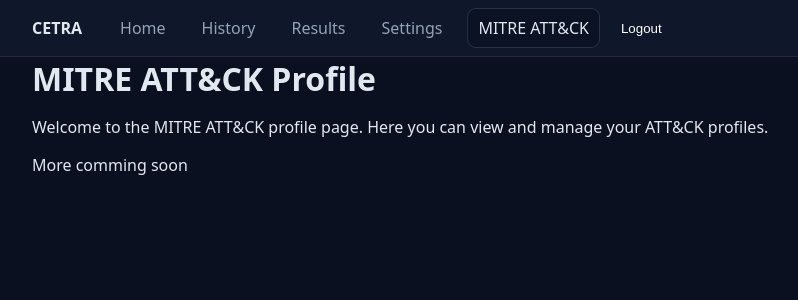
After one commit to kevanoovitch/DV1512-CETRA-Codebase, a Django app: page /mitre_attack/ in a window 1280 px wide. The commit adds this page. Shown: the top 300 px of the page, without its empty margins (74-872 px from the left). Run offline with Django 5.2, Linux system fonts and the light colour scheme; the visitor is signed in with stand-in values (Sample User, id 1).

Commit message:
Mitre-ATT&CK tab made

```diff
--- a/app/templates/base.html
+++ b/app/templates/base.html
@@ -16,6 +16,7 @@
       <a class="tab {% if request.resolver_match.url_name == 'history' %}active{% endif %}" href="{% url 'history' %}">History</a>
       <a class="tab {% if request.resolver_match.url_name == 'results' %}active{% endif %}" href="{% url 'results' %}">Results</a>
       <a class="tab {% if request.resolver_match.url_name == 'settings' %}active{% endif %}" href="{% url 'settings' %}">Settings</a>
+      <a class="tab {% if request.resolver_match.url_name == 'mitre_attack' %}active{% endif %}" href="{% url 'mitre_attack' %}">MITRE ATT&CK</a>
       <form action="{% url 'logout' %}" method="post">
       {% csrf_token %}
       <button type="submit" name="logout_button">Logout</button>
--- /dev/null
+++ b/app/templates/mitre_attack.html
@@ -0,0 +1,7 @@
+{% extends "base.html" %}
+{% block title %}Home – CETRA{% endblock %}
+{% block content %}
+    <h1>MITRE ATT&amp;CK Profile</h1>
+    <p>Welcome to the MITRE ATT&amp;CK profile page. Here you can view and manage your ATT&amp;CK profiles.</p>
+    <p>More comming soon</p>
+{% endblock %}
--- a/app/urls.py
+++ b/app/urls.py
@@ -10,6 +10,7 @@ urlpatterns = [
     path('history/', views.history, name='history'),
     path('result/', views.results, name='results'),
     path('settings/', views.settings, name='settings'),
+    path('mitre_attack/', views.mitre_attack, name='mitre_attack'),
     path('accounts/login/', views.login_view, name='login'),
     path('logout/', views.logout_view, name='logout'),
 ]
--- a/app/views.py
+++ b/app/views.py
@@ -59,6 +59,10 @@ def results(request):
 def settings(request):
     return render(request, "settings.html")
 
+@login_required
+def mitre_attack(request):
+    return render(request, "mitre_attack.html")
+
 def login_view(request):
     error = ""
     if request.user.is_authenticated:
```
